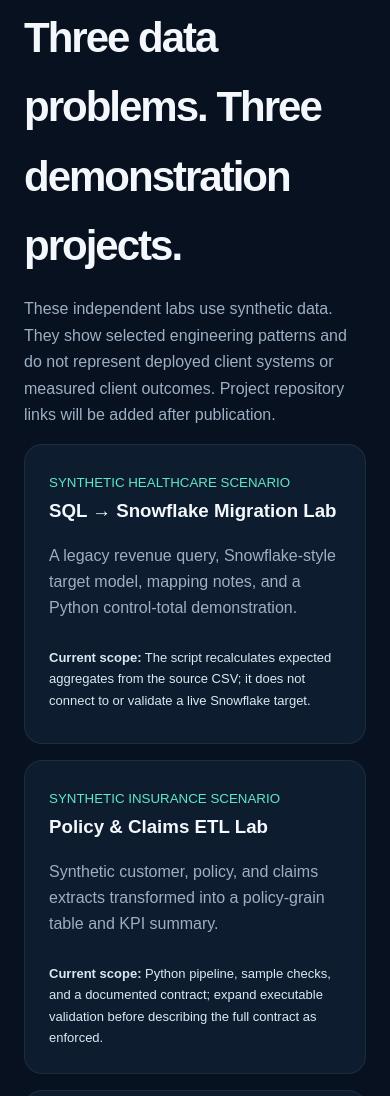
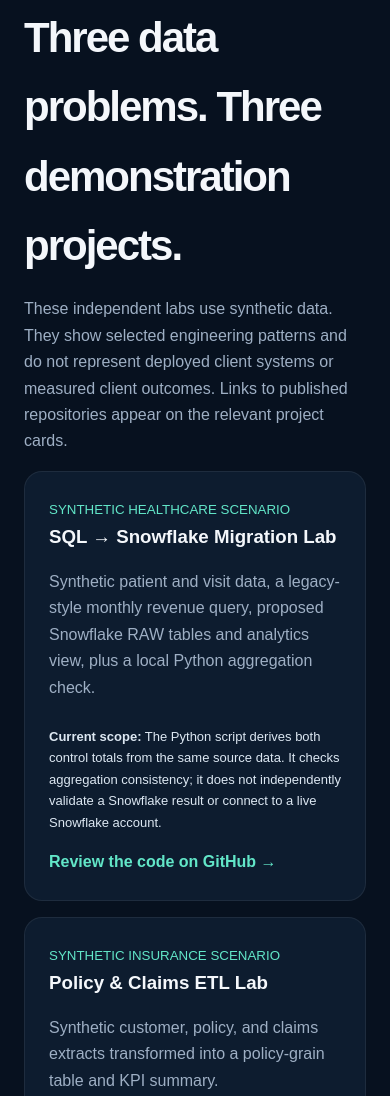
Before and after one commit to shailina23/shailina23.github.io, a plain HTML site: page index.html in a window 390 px wide. Shown: the part 2019-3115 px from the top of the page. Drawn offline with Linux system fonts and the light colour scheme.

Commit message:
Add healthcare lab link to portfolio card

```diff
--- a/index.html
+++ b/index.html
@@ -8,7 +8,7 @@
 body{margin:0;background:#07111f;color:#f4f7fb;font:16px/1.65 Arial,sans-serif}a{color:inherit}.wrap{max-width:1120px;margin:auto;padding:0 24px}
 nav{position:sticky;top:0;background:#07111fee;border-bottom:1px solid #ffffff18;padding:18px 0;z-index:2}.nav{display:flex;justify-content:space-between;align-items:center}.brand{font-size:20px;font-weight:800}.brand b{color:#62e6c8}.links{display:flex;gap:22px;color:#aebdd0;font-size:14px}
 .hero{padding:100px 0 75px}.pill{color:#62e6c8;font-weight:bold;text-transform:uppercase;font-size:12px;letter-spacing:1.5px}h1{font-size:clamp(45px,7vw,78px);line-height:1.02;letter-spacing:-4px;max-width:850px;margin:20px 0}h1 span{color:#62e6c8}.lead{font-size:19px;color:#b1c0d2;max-width:740px}.btn{display:inline-block;margin:28px 10px 0 0;padding:13px 18px;border-radius:10px;border:1px solid #ffffff1c;text-decoration:none;font-weight:bold}.primary{background:#62e6c8;color:#06131d}.outline:hover{background:#ffffff08}
-section{padding:70px 0;border-top:1px solid #ffffff10}.kicker{color:#62e6c8;font-weight:bold;font-size:12px;text-transform:uppercase;letter-spacing:1.5px}h2{font-size:42px;letter-spacing:-2px;margin:8px 0 12px}p.muted{color:#9eafc4}.grid{display:grid;grid-template-columns:repeat(3,1fr);gap:16px}.card{padding:24px;border:1px solid #ffffff12;background:#0d1c2f;border-radius:18px}.card h3{margin:0 0 8px}.tag{display:inline-block;border:1px solid #ffffff15;border-radius:20px;padding:5px 8px;margin:5px 3px 0 0;font-size:12px;color:#b9c8d9}.case{min-height:250px}.case small{color:#62e6c8}.case .result{margin-top:25px;color:#dce7f2;font-size:13px}.process{display:grid;grid-template-columns:repeat(4,1fr);gap:12px}.step{border:1px solid #ffffff12;padding:20px;border-radius:15px}.step b{color:#62e6c8}.cta{display:flex;justify-content:space-between;gap:25px;align-items:center;padding:35px;border:1px solid #62e6c833;background:#62e6c80a;border-radius:22px}footer{padding:30px 0;color:#71859b}@media(max-width:800px){.grid,.process{grid-template-columns:1fr}.links a:not(:last-child){display:none}.cta{display:block}h1{letter-spacing:-2px}}
+section{padding:70px 0;border-top:1px solid #ffffff10}.kicker{color:#62e6c8;font-weight:bold;font-size:12px;text-transform:uppercase;letter-spacing:1.5px}h2{font-size:42px;letter-spacing:-2px;margin:8px 0 12px}p.muted{color:#9eafc4}.grid{display:grid;grid-template-columns:repeat(3,1fr);gap:16px}.card{padding:24px;border:1px solid #ffffff12;background:#0d1c2f;border-radius:18px}.card h3{margin:0 0 8px}.tag{display:inline-block;border:1px solid #ffffff15;border-radius:20px;padding:5px 8px;margin:5px 3px 0 0;font-size:12px;color:#b9c8d9}.case{min-height:250px}.case small{color:#62e6c8}.case .result{margin-top:25px;color:#dce7f2;font-size:13px}.case-link{display:inline-block;margin-top:16px;color:#62e6c8;font-weight:700;text-decoration:none}.case-link:hover{text-decoration:underline}.process{display:grid;grid-template-columns:repeat(4,1fr);gap:12px}.step{border:1px solid #ffffff12;padding:20px;border-radius:15px}.step b{color:#62e6c8}.cta{display:flex;justify-content:space-between;gap:25px;align-items:center;padding:35px;border:1px solid #62e6c833;background:#62e6c80a;border-radius:22px}footer{padding:30px 0;color:#71859b}@media(max-width:800px){.grid,.process{grid-template-columns:1fr}.links a:not(:last-child){display:none}.cta{display:block}h1{letter-spacing:-2px}}
 </style>
 </head>
 <body>
@@ -20,8 +20,8 @@ section{padding:70px 0;border-top:1px solid #ffffff10}.kicker{color:#62e6c8;font
 <div class="card"><h3>ETL / ELT Pipelines</h3><p class="muted">Python-based ingestion, transformation, validation and analytics-ready outputs.</p><span class="tag">Python</span><span class="tag">Databricks</span><span class="tag">Azure</span></div>
 <div class="card"><h3>Power BI Analytics</h3><p class="muted">Data models, DAX measures and dashboards built around business questions.</p><span class="tag">Power BI</span><span class="tag">DAX</span><span class="tag">Modeling</span></div>
 </div></div></section>
-<section id="work"><div class="wrap"><div class="kicker">Portfolio labs</div><h2>Three data problems. Three demonstration projects.</h2><p class="muted">These independent labs use synthetic data. They show selected engineering patterns and do not represent deployed client systems or measured client outcomes. Project repository links will be added after publication.</p><div class="grid">
-<div class="card case"><small>SYNTHETIC HEALTHCARE SCENARIO</small><h3>SQL → Snowflake Migration Lab</h3><p class="muted">A legacy revenue query, Snowflake-style target model, mapping notes, and a Python control-total demonstration.</p><div class="result"><b>Current scope:</b> The script recalculates expected aggregates from the source CSV; it does not connect to or validate a live Snowflake target.</div></div>
+<section id="work"><div class="wrap"><div class="kicker">Portfolio labs</div><h2>Three data problems. Three demonstration projects.</h2><p class="muted">These independent labs use synthetic data. They show selected engineering patterns and do not represent deployed client systems or measured client outcomes. Links to published repositories appear on the relevant project cards.</p><div class="grid">
+<div class="card case"><small>SYNTHETIC HEALTHCARE SCENARIO</small><h3>SQL → Snowflake Migration Lab</h3><p class="muted">Synthetic patient and visit data, a legacy-style monthly revenue query, proposed Snowflake RAW tables and analytics view, plus a local Python aggregation check.</p><div class="result"><b>Current scope:</b> The Python script derives both control totals from the same source data. It checks aggregation consistency; it does not independently validate a Snowflake result or connect to a live Snowflake account.</div><a class="case-link" href="https://github.com/shailina23/healthcare-sql-to-snowflake-migration" target="_blank" rel="noopener noreferrer">Review the code on GitHub →</a></div>
 <div class="card case"><small>SYNTHETIC INSURANCE SCENARIO</small><h3>Policy & Claims ETL Lab</h3><p class="muted">Synthetic customer, policy, and claims extracts transformed into a policy-grain table and KPI summary.</p><div class="result"><b>Current scope:</b> Python pipeline, sample checks, and a documented contract; expand executable validation before describing the full contract as enforced.</div></div>
 <div class="card case"><small>SYNTHETIC REAL-ESTATE SCENARIO</small><h3>Portfolio Analytics Model</h3><p class="muted">Synthetic property and monthly performance data modeled for occupancy, rent, and collection metrics.</p><div class="result"><b>Current scope:</b> CSVs, model, draft DAX, and dashboard specification; a Power BI report file is not included yet.</div></div>
 </div></div></section>
```
